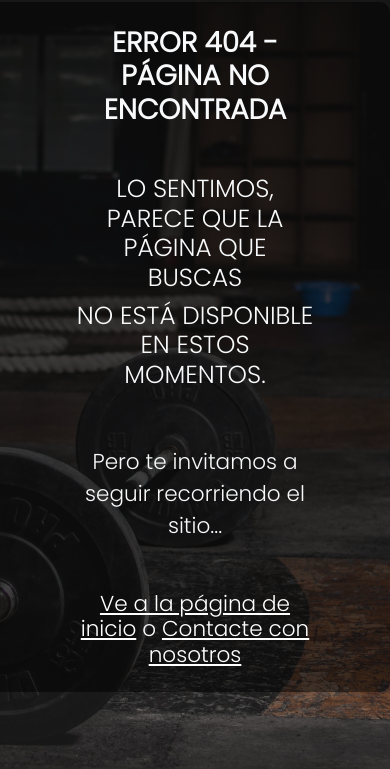
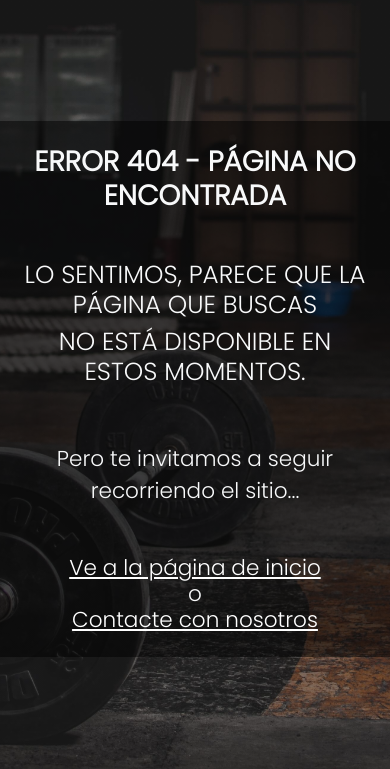
Before and after one commit to FacuSart/OlimpiaCE, a website: page pages/404.html in a window 390 px wide. Shown: the part 75-844 px from the top of the page. Drawn offline with nearby package versions, Linux system fonts and the light colour scheme.

Commit message:
arreglos 404.html

```diff
--- a/SCSS/_404.scss
+++ b/SCSS/_404.scss
@@ -1,7 +1,10 @@
 .main__404{
     background:linear-gradient(to top,rgba(32, 32, 32, 0.5),rgba(32, 32, 32, 0.5)),url("../assets/Images/pesas.jpg");
     @include background(center,no-repeat,cover);
+    min-height: 100vh;
+    height: auto;
     div{
+        margin-top:10vh;
         border-radius: 0 10px 10px 0;
         background-color: rgba(0, 0, 0, 0.5);
         padding: 0 50px;
@@ -18,10 +21,15 @@
 
 }
 @media screen and (min-width:0px) and (max-width:768px){
-        main{
+        .main__404{
             div{
-                padding-left: 0;
+                padding: 0;
                 border-radius: 0;
+                h3{
+                    a{
+                        display: block;
+                    }
+                }
             }
         }
 }
--- a/pages/404.html
+++ b/pages/404.html
@@ -68,8 +68,8 @@
       </nav>
     </header>
 
-    <main class="main__404 d-flex align-items-center vh-100">
-        <div class="text-light text-md-start text-center w-auto justify-content-center d-flex flex-column">
+    <main class="main__404 d-flex align-items-center">
+        <div class="text-light text-md-start text-center w-auto justify-content-center d-flex flex-column h-auto">
             <h1 class="fs-1 fw-bold m-4 px-md-5 p-0">ERROR 404 - PÁGINA NO ENCONTRADA </h1>
             <h2 class="fs-2 m-4 px-md-5 p-0"> LO SENTIMOS, PARECE QUE LA PÁGINA QUE BUSCAS <span class="d-block my-2">NO ESTÁ DISPONIBLE EN ESTOS MOMENTOS.</span></h2>
             <p class="fs-4 m-4 px-md-5 p-0">Pero te invitamos a seguir recorriendo el sitio...</p>
```
Also changed, not shown: CSS/estilos.css, 1 other file.
